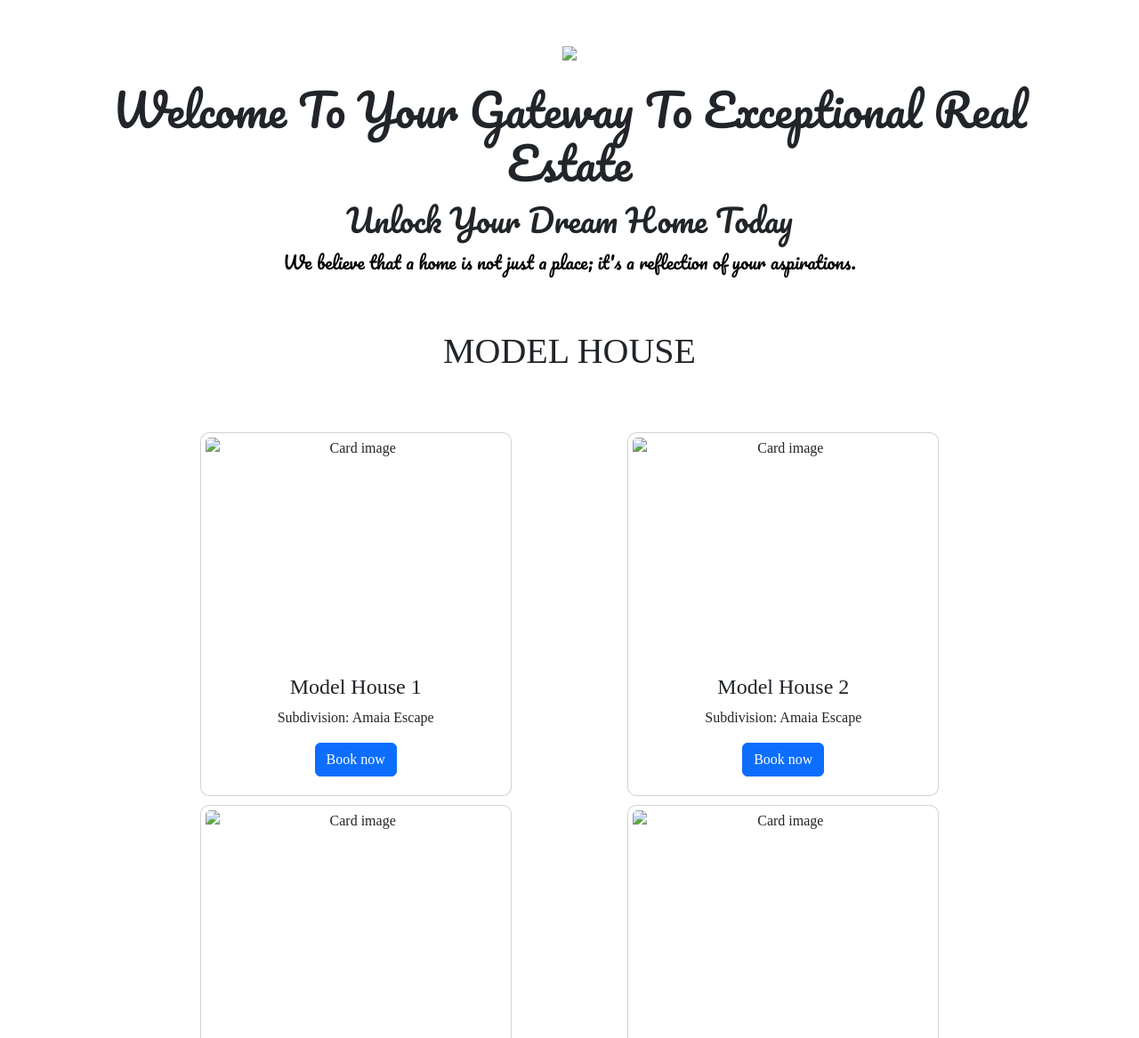
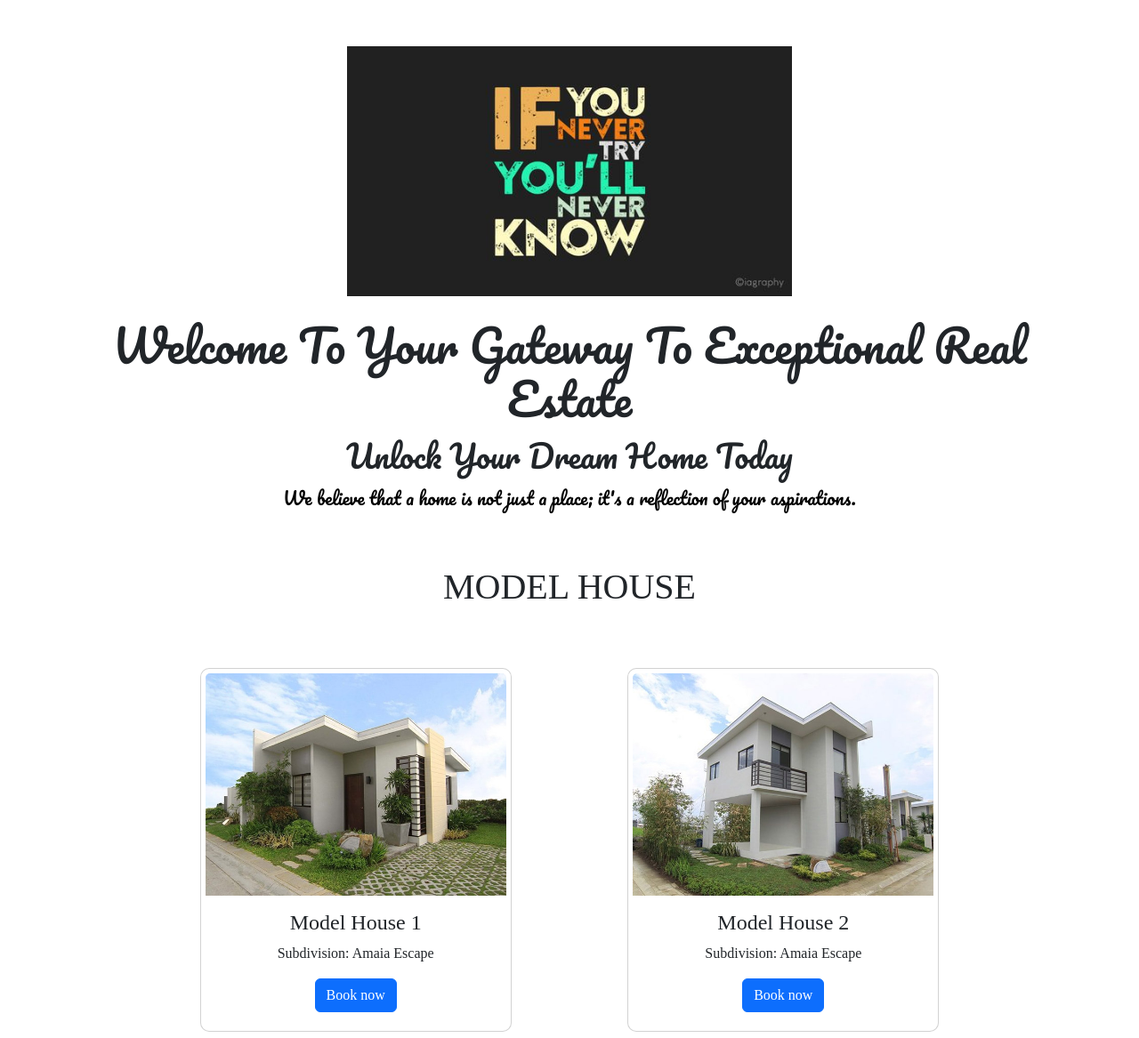
Before and after one commit to thomarigabito/Home-Opportunity, a plain HTML site: page index.html in a window 1280 px wide. Shown: the part 216-1383 px from the top of the page at 89% size. Drawn offline with nearby package versions, Linux system fonts and the light colour scheme; files whose address does not match are found by name; a web font is replaced by a local one.

Commit message:
Add files via upload
Index upload

```diff
--- a/index.html
+++ b/index.html
@@ -243,8 +243,8 @@
                 <div>
                     <div class="w3-content w3-section" style="max-width:500px">
                         <!-- <img class="mySlides" src="img/b8edb5062fb0e54fa29de6de7349702e.jpg" style="width:100% height: inherit;"> -->
-                        <img class="mySlides" src="img/e279c8a3cb5ec960a22e14228e7ff214.jpg" style="width:100%">
-                        <img class="mySlides" src="img/192295b3136ae7a49827ceabfbcbf1ca.jpg" style="width:100%" >
+                        <img class="mySlides" src="e279c8a3cb5ec960a22e14228e7ff214.jpg" style="width:100%">
+                        <img class="mySlides" src="192295b3136ae7a49827ceabfbcbf1ca.jpg" style="width:100%" >
                     </div>
 
                     <script>
@@ -297,7 +297,7 @@
 
 
                                 <div class="card">
-                                    <img class="card-img-top" src="Model House/Amaia Escape/model1.jpg" alt="Card image" style="height: 250px;">
+                                    <img class="card-img-top" src="model1.jpg" alt="Card image" style="height: 250px;">
                                     <div class="card-body">
                                         <h4 class="card-title">Model House 1</h4>
 
@@ -307,7 +307,7 @@
                                 </div>
 
                                 <div class="card">
-                                    <img class="card-img-top" src="Model House/Amaia Escape/model2.jpg" alt="Card image" style="height: 250px;">
+                                    <img class="card-img-top" src="model2.jpg" alt="Card image" style="height: 250px;">
                                     <div class="card-body">
                                         <h4 class="card-title">Model House 3</h4>
                                         <p class="card-text">Subdivision: Amaia Escape</p>
@@ -326,7 +326,7 @@
                             </div>
                             <div class="Developer">
                                 <div class="card">
-                                    <img class="card-img-top" src="Model House/Amaia Escape/model4.jpg" alt="Card image" style="height: 250px;">
+                                    <img class="card-img-top" src="model4.jpg" alt="Card image" style="height: 250px;">
                                     <div class="card-body">
                                         <h4 class="card-title">Model House 2</h4>
                                         <p class="card-text">Subdivision: Amaia Escape </p>
@@ -335,7 +335,7 @@
                                 </div>
 
                                 <div class="card">
-                                    <img class="card-img-top" src="Model House/Amaia Escape/model3.jpg" alt="Card image" style="height: 250px;">
+                                    <img class="card-img-top" src="model3.jpg" alt="Card image" style="height: 250px;">
                                     <div class="card-body">
                                         <h4 class="card-title">Model House 4</h4>
                                         <p class="card-text">Subdivision: Amaia Escape</p>
```
